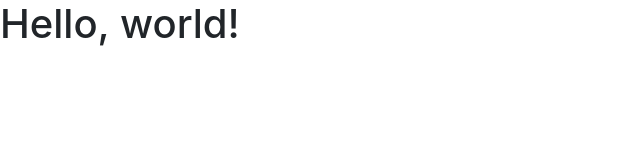
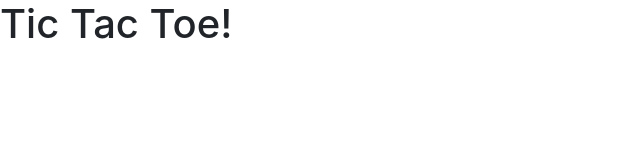
Before and after one commit to bradstevanus1/lobbies, a website: page examples/tictactoe/index.html in a window 1280 px wide. Shown: the whole page, without its empty margins (0-640 px from the left). Drawn offline with nearby package versions, Linux system fonts and the light colour scheme.

Commit message:
Update example title

```diff
--- a/examples/tictactoe/index.html
+++ b/examples/tictactoe/index.html
@@ -8,10 +8,10 @@
     <!-- Bootstrap CSS -->
     <link rel="stylesheet" href="https://stackpath.bootstrapcdn.com/bootstrap/4.5.2/css/bootstrap.min.css" integrity="sha384-JcKb8q3iqJ61gNV9KGb8thSsNjpSL0n8PARn9HuZOnIxN0hoP+VmmDGMN5t9UJ0Z" crossorigin="anonymous">
 
-    <title>Hello, world!</title>
+    <title>Tic Tac Toe!</title>
   </head>
   <body>
-    <h1>Hello, world!</h1>
+    <h1>Tic Tac Toe!</h1>
 
     <!-- Optional JavaScript -->
     <!-- jQuery first, then Popper.js, then Bootstrap JS -->
```
